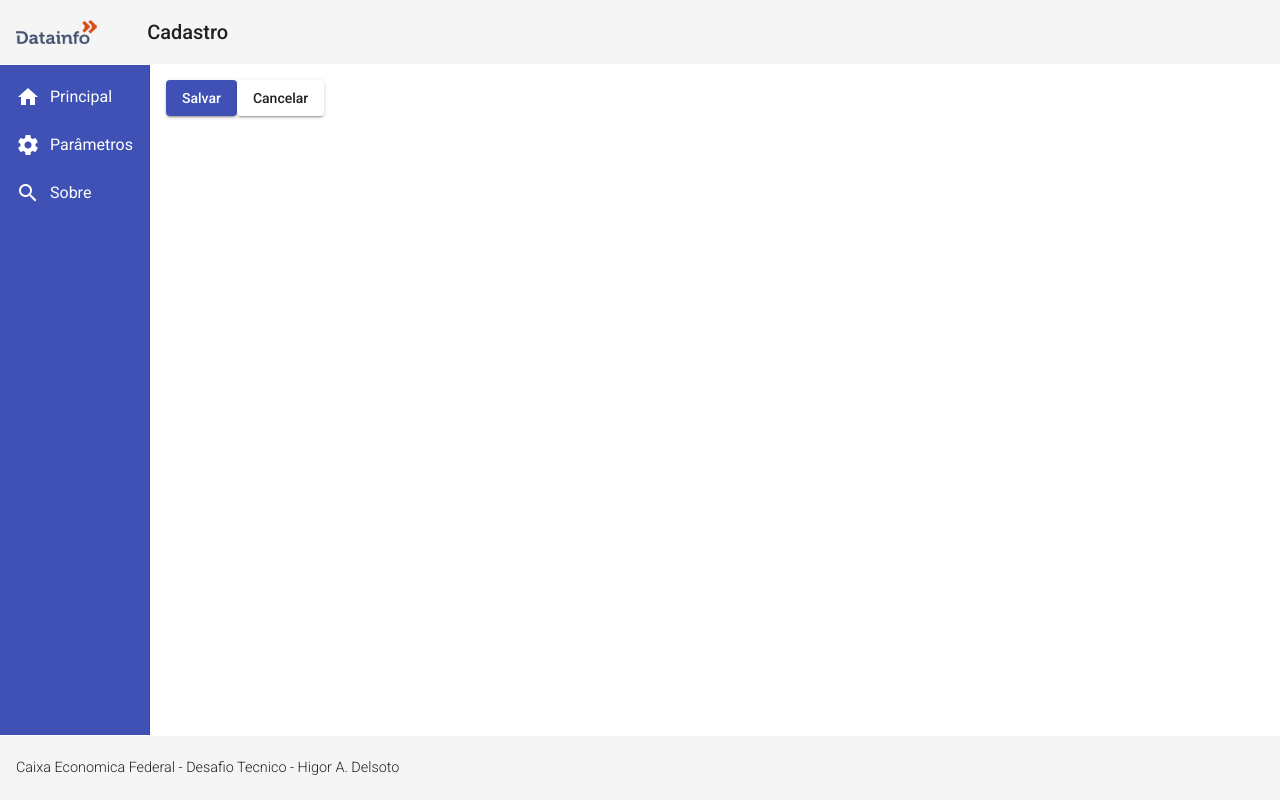
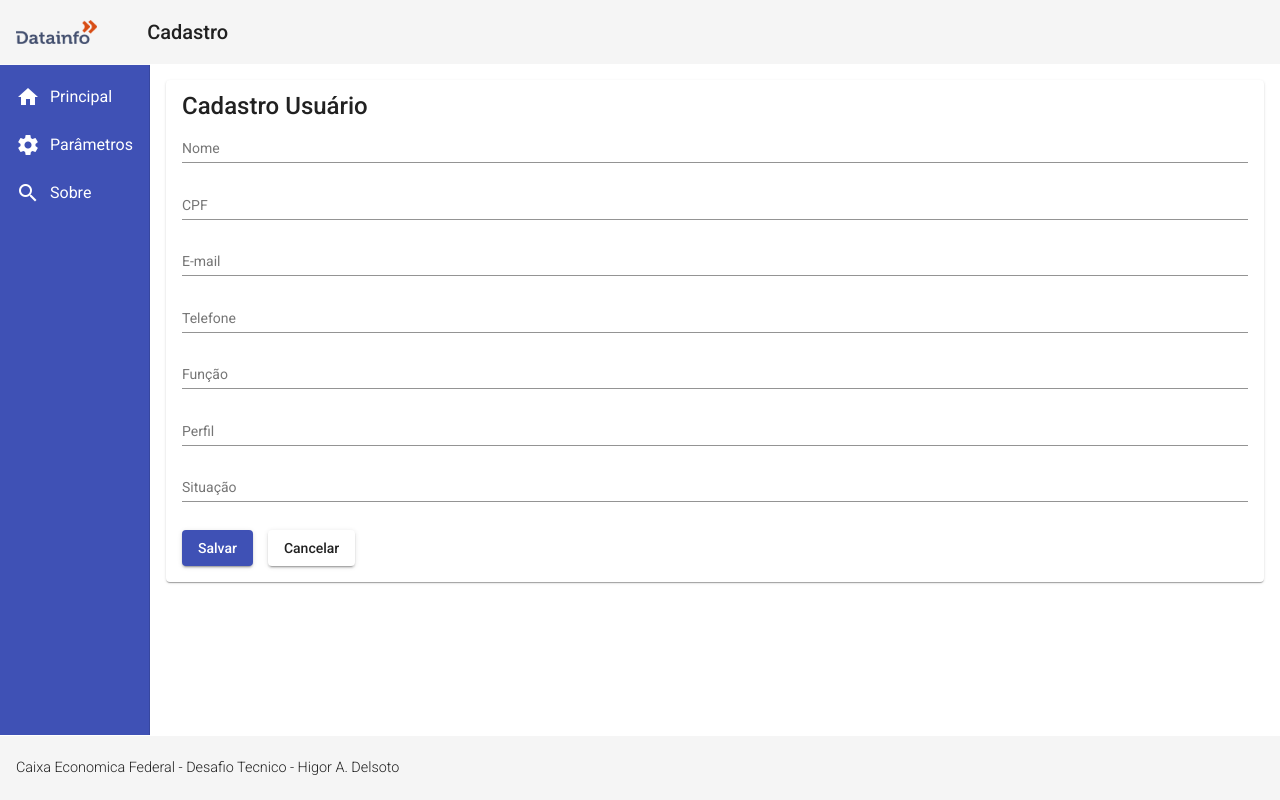
Before and after one commit to HDelsoto/cadastrofrontend, an Angular app: page /usuarios/create in a window 1280 px wide. Built offline with nearby package versions, Linux system fonts and the light colour scheme.

Commit message:
Insercao json-server atraves do formulario

```diff
--- a/src/app/components/usuario/create/create.component.css
+++ b/src/app/components/usuario/create/create.component.css
@@ -0,0 +1,10 @@
+form{
+    display:flex;
+    flex-direction: column;
+
+}
+
+button{
+    margin-top: 10px;
+    margin-right: 15px;
+}
--- a/src/app/components/usuario/create/create.component.html
+++ b/src/app/components/usuario/create/create.component.html
@@ -1,7 +1,33 @@
-<button mat-raised-button (click)="createUsuario()" color="primary">
-    Salvar
-</button>
+<mat-card>
+    <mat-card-title> Cadastro Usuário</mat-card-title>
+    <form>
+        <mat-form-field>
+            <input matInput placeholder="Nome" [(ngModel)]="usuario.nome" name="nome">
+        </mat-form-field>
+        <mat-form-field>
+            <input matInput placeholder="CPF" [(ngModel)]="usuario.cpf" name="cpf">
+        </mat-form-field>
+        <mat-form-field>
+            <input matInput placeholder="E-mail" [(ngModel)]="usuario.email" name="email">
+        </mat-form-field>
+        <mat-form-field>
+            <input matInput placeholder="Telefone" [(ngModel)]="usuario.telefone" name="telefone">
+        </mat-form-field>
+        <mat-form-field>
+            <input matInput placeholder="Função" [(ngModel)]="usuario.funcao" name="funcao">
+        </mat-form-field>
+        <mat-form-field>
+            <input matInput placeholder="Perfil" [(ngModel)]="usuario.perfil" name="perfil">
+        </mat-form-field>
+        <mat-form-field>
+            <input matInput placeholder="Situação" [(ngModel)]="usuario.situacao" name="situacao">
+        </mat-form-field>
+    </form>
+    <button mat-raised-button (click)="createUsuario()" color="primary" name="bnome">
+        Salvar
+    </button>
 
-<button mat-raised-button (click)="cancel()" >
-    Cancelar
-</button>
+    <button mat-raised-button (click)="cancel()" >
+        Cancelar
+    </button>
+</mat-card>
--- a/src/app/components/usuario/create/create.component.ts
+++ b/src/app/components/usuario/create/create.component.ts
@@ -10,13 +10,13 @@ import { Router } from '@angular/router';
 })
 export class CreateComponent implements OnInit {
   usuario:Usuario={
-        nome:'Joao',
-        cpf:'15345678910',
-        email:'joao@gmail.com',
-        telefone:'999887755',
-        funcao:'Desenvolvedor',
-        perfil:'Gestor Municipal',
-        situacao:'Ativo'
+        nome:'',
+        cpf:'',
+        email:'',
+        telefone:'',
+        funcao:'',
+        perfil:'',
+        situacao:''
   }
   constructor(private usuarioService: UsuarioService, private router: Router ) { }
 
--- /dev/null
+++ b/src/app/components/usuario/read/read.component.html
@@ -0,0 +1 @@
+<p>read works!</p>
--- /dev/null
+++ b/src/app/components/usuario/read/read.component.ts
@@ -0,0 +1,15 @@
+import { Component, OnInit } from '@angular/core';
+
+@Component({
+  selector: 'app-read',
+  templateUrl: './read.component.html',
+  styleUrls: ['./read.component.css']
+})
+export class ReadComponent implements OnInit {
+
+  constructor() { }
+
+  ngOnInit(): void {
+  }
+
+}
--- a/src/app/views/usuario-crud/usuario-crud.component.css
+++ b/src/app/views/usuario-crud/usuario-crud.component.css
@@ -0,0 +1,3 @@
+.button{
+    margin-bottom: 30px;
+}
--- a/src/app/views/usuario-crud/usuario-crud.component.html
+++ b/src/app/views/usuario-crud/usuario-crud.component.html
@@ -1,3 +1,5 @@
 <button mat-raised-button (click)="navigateToUsuarioCreate()">
     Inserir
 </button>
+
+<app-read></app-read>
```
Also changed, not shown: src/app/app.module.ts (+12 -2 lines), src/app/components/usuario/read/read.component.css (added), 1 other file (tests, documents, lock files or other folders).
